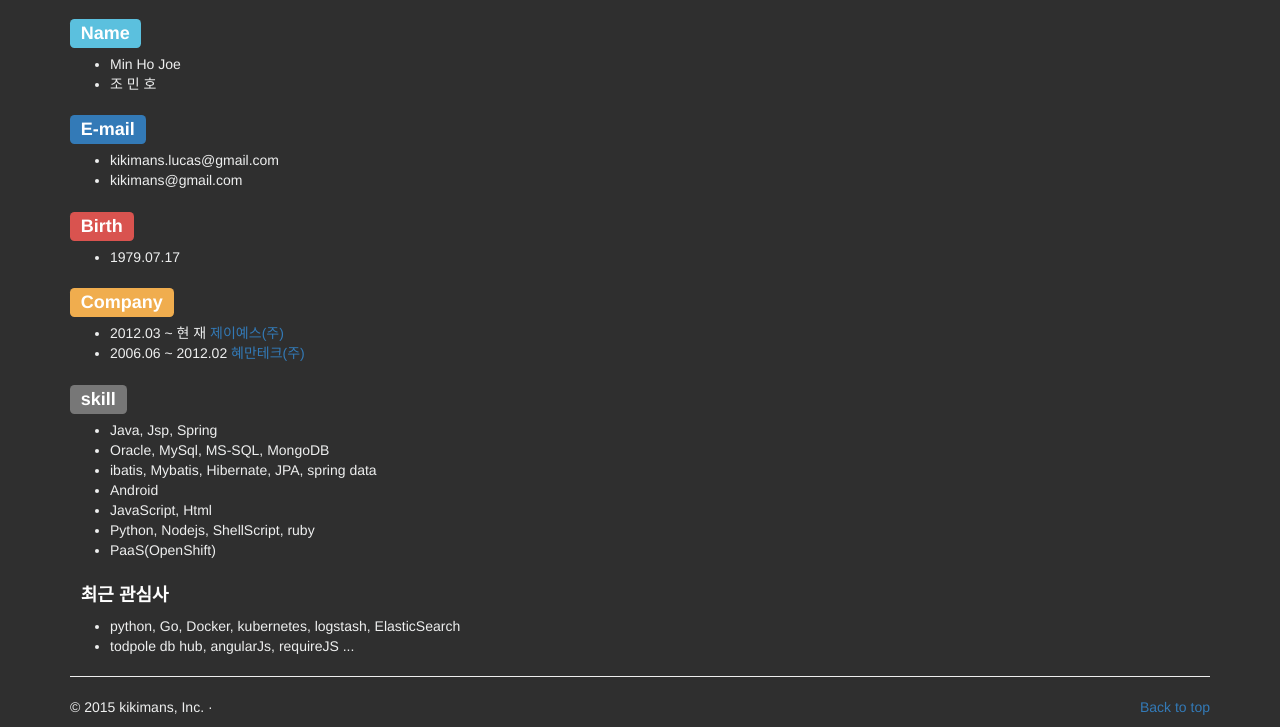
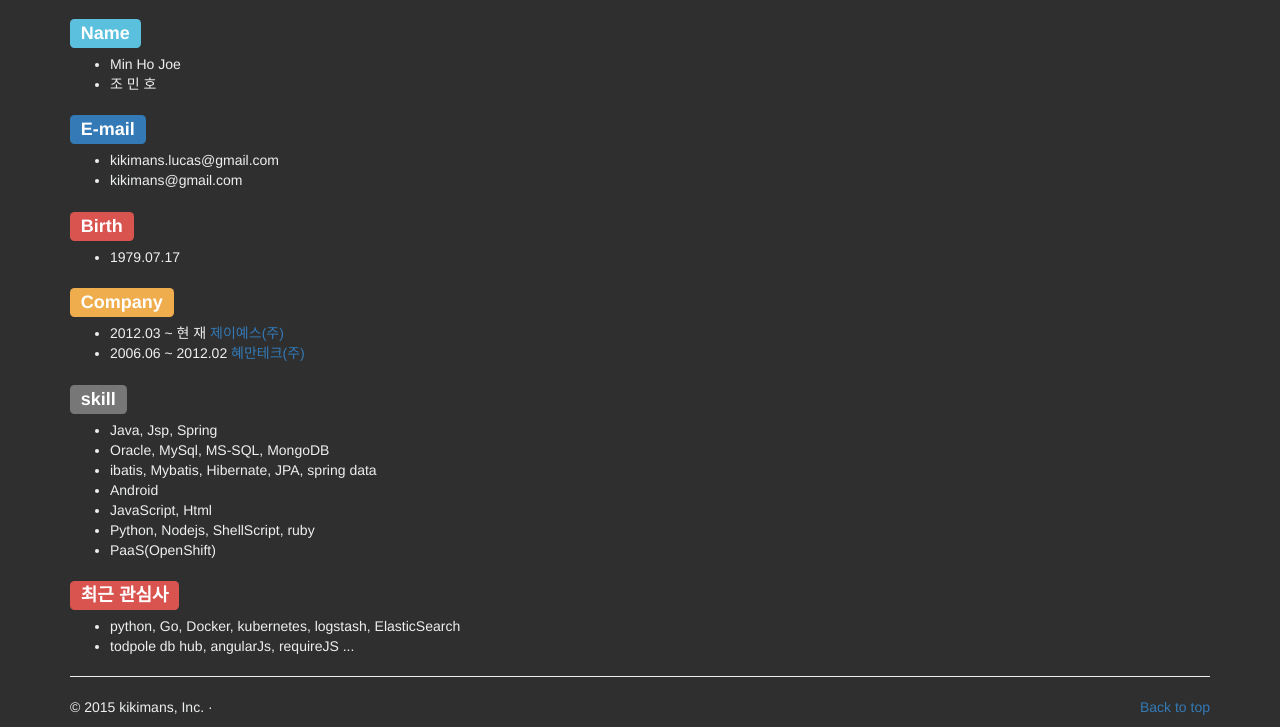
Before and after one commit to kikimans/kikimans.github.io, a plain HTML site: page profile.html in a window 1280 px wide. Shown: the part 173-900 px from the top of the page. Drawn offline with nearby package versions, Linux system fonts and the light colour scheme.

Commit message:
label class change

```diff
--- a/profile.html
+++ b/profile.html
@@ -86,7 +86,7 @@
 	    		<li class="li-content">PaaS(OpenShift)</li>
 	    	</ul>
 
-	    	<h3><div class="label label-error">최근 관심사 </div></h3>
+	    	<h3><div class="label label-danger">최근 관심사 </div></h3>
 	    	<ul>
 	    		<li class="li-content">python, Go, Docker, kubernetes, logstash, ElasticSearch</li>
 	    		<li class="li-content">todpole db hub, angularJs, requireJS ...</li>
```
